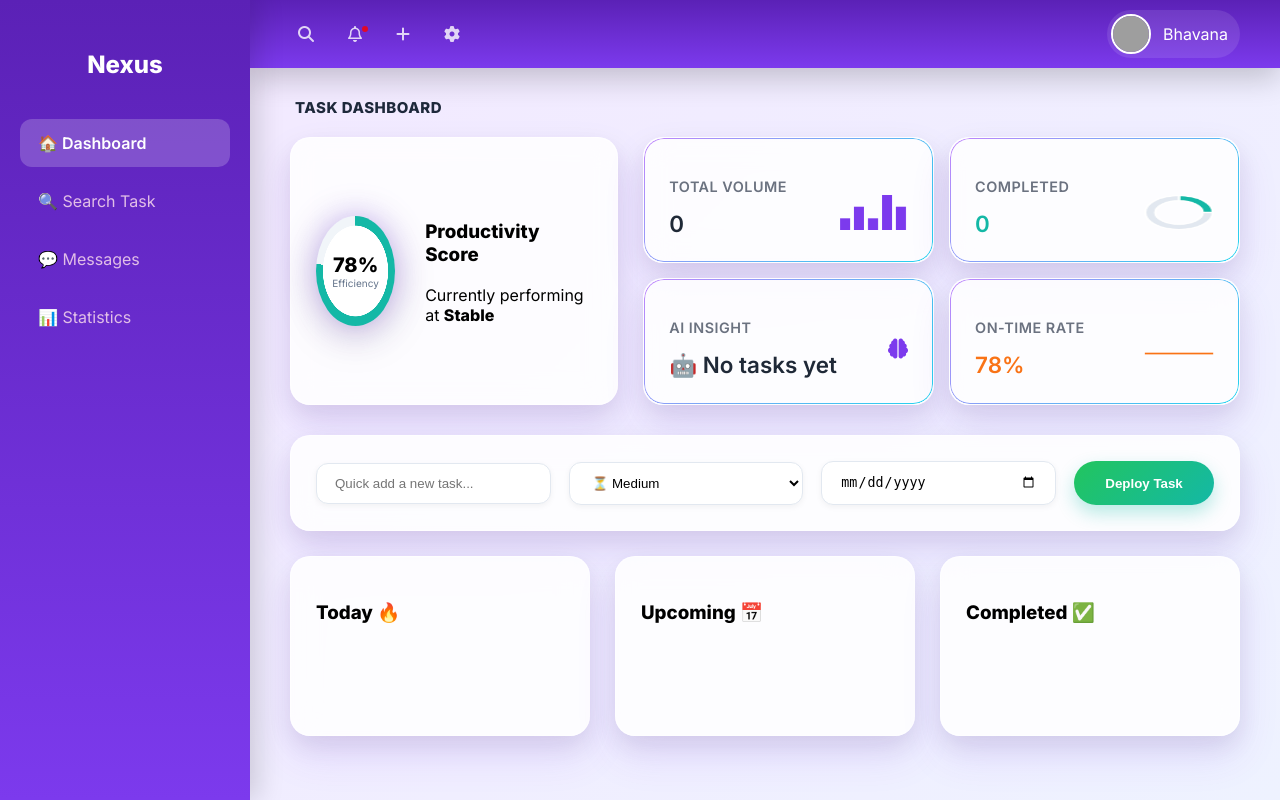
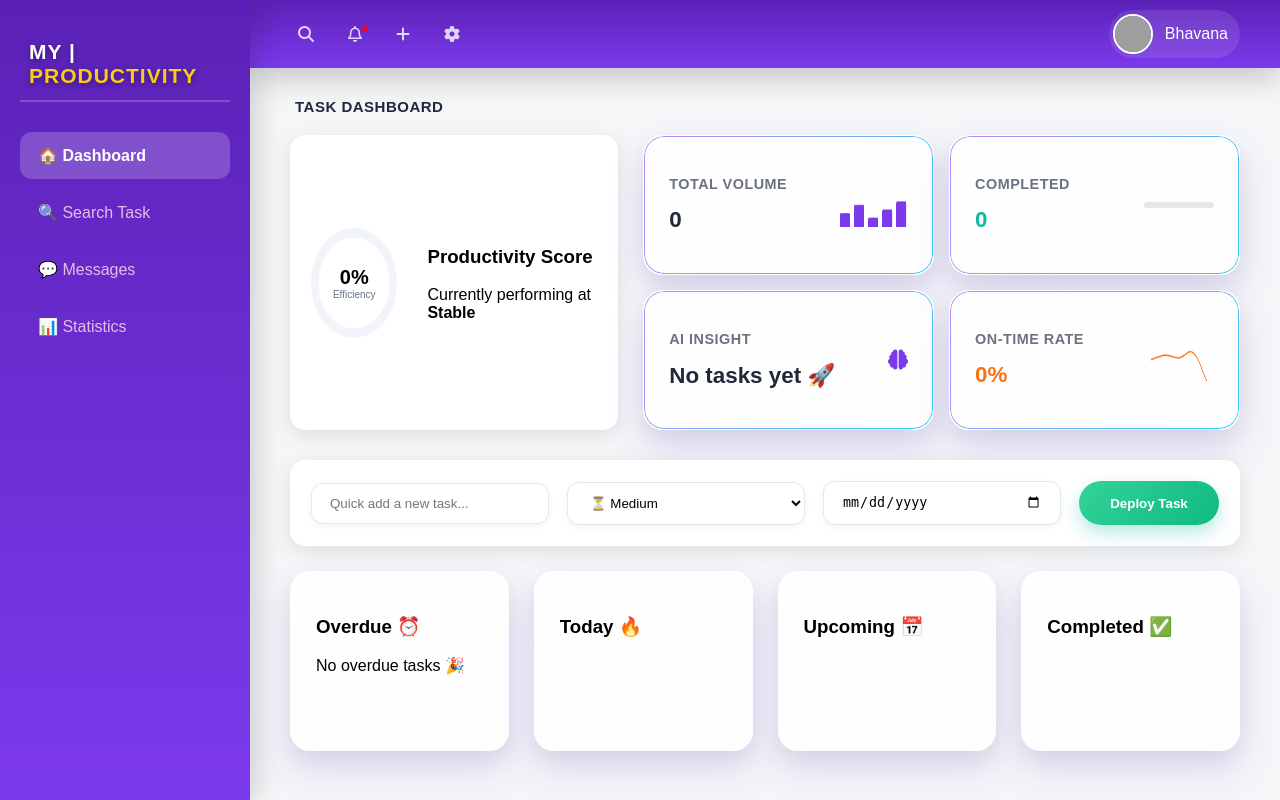
Before and after one commit to bhavana-cloudworks/task-dashboard, a Flask app: page / in a window 1280 px wide. Run offline with Flask 3, Linux system fonts and the light colour scheme; grey boxes are pictures that could not be loaded.

Commit message:
Initial commit: Task Dashboard UI

```diff
--- a/app.py
+++ b/app.py
@@ -9,12 +9,11 @@ done_tasks = []
 # ---------------- AI LOGIC ----------------
 def agentic_ai_recommendation(tasks):
     if not tasks:
-        return "No tasks yet "
+        return "No tasks yet 🚀"
 
     today = date.today()
     priority_order = {"High": 1, "Medium": 2, "Low": 3}
 
-    # Sort by deadline first, then priority
     sorted_tasks = sorted(
         tasks,
         key=lambda x: (
@@ -38,11 +37,11 @@ def agentic_ai_recommendation(tasks):
 @app.route("/")
 def index():
     ai_suggestion = agentic_ai_recommendation(tasks)
-
     today = date.today()
 
     today_list = []
     upcoming_list = []
+    overdue_list = []
 
     for t in tasks:
         task_date = date.fromisoformat(t["deadline"])
@@ -51,8 +50,9 @@ def index():
             today_list.append(t)
         elif task_date > today:
             upcoming_list.append(t)
+        else:
+            overdue_list.append(t)
 
-    # Priority sorting
     priority_order = {"High": 1, "Medium": 2, "Low": 3}
 
     today_list.sort(key=lambda x: priority_order[x["priority"]])
@@ -60,13 +60,41 @@ def index():
         date.fromisoformat(x["deadline"]),
         priority_order[x["priority"]]
     ))
+    overdue_list.sort(key=lambda x: (
+        date.fromisoformat(x["deadline"]),
+        priority_order[x["priority"]]
+    ))
+
+    # ---------------- FIXED METRICS ----------------
+    total_tasks = len(tasks) + len(done_tasks)
+
+    if total_tasks == 0:
+        efficiency = 0
+        on_time_rate = 0
+    else:
+        completed = len(done_tasks)
+
+        efficiency = int((completed / total_tasks) * 100)
+
+        on_time_completed = 0
+        for t in done_tasks:
+            task_date = date.fromisoformat(t["deadline"])
+            if task_date >= today:
+                on_time_completed += 1
+
+        if completed == 0:
+            on_time_rate = 0
+        else:
+            on_time_rate = int((on_time_completed / completed) * 100)
 
     return render_template(
         "index.html",
         today_tasks=today_list,
         upcoming_tasks=upcoming_list,
         done_tasks=done_tasks,
-        efficiency=78,
+        overdue_tasks=overdue_list,
+        efficiency=efficiency,
+        on_time_rate=on_time_rate,
         ai_suggestion=ai_suggestion
     )
 
@@ -74,7 +102,7 @@ def index():
 @app.route("/add", methods=["POST"])
 def add():
     tasks.append({
-        "id": len(tasks) + 1,
+        "id": len(tasks) + len(done_tasks) + 1,
         "name": request.form["name"],
         "priority": request.form["priority"],
         "deadline": request.form["deadline"]
@@ -107,12 +135,11 @@ def undo(id):
 @app.route("/delete/<int:id>")
 def delete(id):
     global tasks, done_tasks
-
     tasks = [t for t in tasks if t["id"] != id]
     done_tasks = [t for t in done_tasks if t["id"] != id]
-
     return redirect("/")
 
 
+# ---------------- RUN APP ----------------
 if __name__ == "__main__":
     app.run(debug=True)
--- a/static/style.css
+++ b/static/style.css
@@ -40,10 +40,27 @@ body {
 }
 
 .sidebar h2 {
-    font-size: 24px; /* Reduced from 28px */
-    margin-bottom: 40px;
-    text-align: center;
-    font-weight: 700; /* Reduced from 800 */
+    font-size: 21px;
+    font-weight: 800;
+    text-transform: uppercase;
+    letter-spacing: 1.0px;
+    margin: 0 0 30px 0;
+    text-align: left;
+    padding-left: 9px;
+     border-bottom: 2px solid rgba(255,255,255,0.2);
+    padding-bottom: 12px;
+    text-shadow: 0 2px 6px rgba(0,0,0,0.4);
+     margin-top: 10px;
+}
+
+
+.sidebar h2 span:first-child {
+
+     color: #ffffff; /* bright yellow */
+}
+
+.sidebar h2 span:last-child {
+    color: #facc15; /* white */
 }
 
 .nav-item {
@@ -192,10 +209,6 @@ body {
 
     background: radial-gradient(closest-side, white 82%, transparent 83% 100%),
                 conic-gradient(var(--teal) calc(var(--p) * 1%), #f1f5f9 0);
-
-    filter:
-        drop-shadow(0 10px 20px rgba(0,0,0,0.15))
-        drop-shadow(0 0 15px rgba(139,92,246,0.4));
 }
 
 .donut-inner {
@@ -229,7 +242,7 @@ body {
 .metric-card {
     position: relative;
     overflow: hidden;
-    min-height: 110px;
+    min-height: 140px;
     padding-top: 30px;
 }
 
@@ -268,6 +281,11 @@ body {
     justify-content: space-between;
     align-items: flex-end;
     margin-top: 10px;
+    align-items: center;
+}
+
+.metric-flex canvas {
+    flex-shrink: 0;   /* prevents squeezing */
 }
 
 /* =========================
@@ -295,8 +313,8 @@ body {
     border-radius: 999px;
     border: none;
     color: white;
-    font-weight: 600; /* Reduced from 700 */
-    background: linear-gradient(135deg, #22c55e, #14b8a6);
+    font-weight: 600;
+     background: linear-gradient(135deg, #34d399, #10b981);
     box-shadow: 0 8px 18px rgba(20,184,166,0.3);
     cursor: pointer;
 }
@@ -310,7 +328,7 @@ body {
 ========================= */
 .grid-3 {
     display: grid;
-    grid-template-columns: repeat(3, 1fr);
+    grid-template-columns: repeat(4, 1fr); /* ONLY CHANGE */
     gap: 25px;
     margin-top: 25px;
 }
@@ -382,28 +400,24 @@ body {
 
 .top-greeting {
     color: white;
-    font-weight: 500; /* Reduced from 600 */
+    font-weight: 500;
     font-size: 14px;
 }
-/* =========================
-   MINI CHART STYLE
-========================= */
 
+/* MINI CHART */
 .mini-chart {
-    width: 100px !important;
-    height: 40px !important;
+    width: 300px !important;
+    height: 60px !important;
     margin-top: 10px;
 }
-/* =========================
-   TOP RIGHT ICON GROUP
-========================= */
+
+/* TOP ICONS */
 .top-right {
     display: flex;
     align-items: center;
     gap: 15px;
 }
 
-/* ICON CONTAINER */
 .top-icons {
     display: flex;
     align-items: center;
@@ -456,7 +468,171 @@ body {
     white-space: normal;
 }
 
-/* ensure icons stay right */
 .actions {
     flex-shrink: 0;
 }
+/* =========================
+   COMPLETED PROGRESS BAR
+========================= */
+.progress-bar {
+    width: 100%;
+    height: 8px;
+    background: #e2e8f0;
+    border-radius: 10px;
+    margin-top: 12px;
+    overflow: hidden;
+}
+
+.progress-bar div {
+    height: 100%;
+    background: linear-gradient(135deg, #34d399, #10b981);
+    border-radius: 10px;
+    transition: width 0.4s ease;
+}
+body {
+    font-family: Arial;
+    background: #f4f6f8;
+    margin: 0;
+}
+
+.container {
+    width: 90%;
+    margin: auto;
+    padding: 20px;
+}
+
+h1 {
+    text-align: center;
+}
+
+.ai-box {
+    background: #111827;
+    color: white;
+    padding: 10px;
+    border-radius: 10px;
+    margin: 15px 0;
+}
+
+/* ---------------- METRICS ---------------- */
+.metrics {
+    display: flex;
+    gap: 20px;
+}
+
+.card {
+    flex: 1;
+    background: white;
+    padding: 20px;
+    border-radius: 15px;
+    box-shadow: 0 5px 20px rgba(0,0,0,0.1);
+}
+
+.center {
+    text-align: center;
+}
+
+.big {
+    font-size: 28px;
+    font-weight: bold;
+}
+
+/* ---------------- BAR ---------------- */
+.bar {
+    height: 8px;
+    background: #e5e7eb;
+    border-radius: 10px;
+    margin-top: 10px;
+}
+
+.fill {
+    height: 100%;
+    background: linear-gradient(90deg, #22c55e, #16a34a);
+    border-radius: 10px;
+}
+
+.fill.blue {
+    background: linear-gradient(90deg, #3b82f6, #60a5fa);
+}
+
+/* ---------------- RING ---------------- */
+.ring {
+    width: 90px;
+    height: 90px;
+    margin: auto;
+    border-radius: 50%;
+    background: conic-gradient(#3b82f6 calc(var(--p, 50) * 1%), #e5e7eb 0);
+    display: flex;
+    align-items: center;
+    justify-content: center;
+}
+
+.circle {
+    width: 70px;
+    height: 70px;
+    background: white;
+    border-radius: 50%;
+    display: flex;
+    align-items: center;
+    justify-content: center;
+    font-weight: bold;
+}
+
+/* ---------------- FORM ---------------- */
+.form {
+    display: flex;
+    gap: 10px;
+    margin: 20px 0;
+}
+
+input, select, button {
+    padding: 10px;
+    border-radius: 8px;
+    border: 1px solid #ccc;
+}
+
+button {
+    background: black;
+    color: white;
+    cursor: pointer;
+}
+
+/* ---------------- TASK GRID ---------------- */
+.grid {
+    display: flex;
+    gap: 20px;
+}
+
+.box {
+    flex: 1;
+    background: white;
+    padding: 15px;
+    border-radius: 15px;
+}
+
+.task {
+    padding: 8px;
+    background: #f1f5f9;
+    margin: 5px 0;
+    border-radius: 6px;
+    display: flex;
+    justify-content: space-between;
+}
+
+.done {
+    text-decoration: line-through;
+    opacity: 0.6;
+}
+.mini-progress {
+    width: 70px;              /* SAME as chart size */
+    height: 6px;
+    background: #e5e7eb;
+    border-radius: 10px;
+    overflow: hidden;
+}
+
+.mini-progress-fill {
+    height: 100%;
+    background: linear-gradient(90deg, #14b8a6, #10b981);
+    border-radius: 10px;
+    transition: width 0.4s ease;
+}
--- a/templates/index.html
+++ b/templates/index.html
@@ -57,9 +57,9 @@
 
 <body>
 
-<!-- SIDEBAR -->
 <div class="sidebar">
-    <h2>Nexus</h2>
+    <h2><span class="brand-yellow">MY</span> | <span class="brand-white">PRODUCTIVITY</span></h2>
+
     <a href="/" class="nav-item active">🏠 Dashboard</a>
     <a href="#" class="nav-item">🔍 Search Task</a>
     <a href="#" class="nav-item">💬 Messages</a>
@@ -68,9 +68,7 @@
 
 <div class="main-wrapper">
 
-    <!-- TOP BAR -->
     <div class="top-bar">
-
         <div class="top-icons">
             <i class="fa-solid fa-magnifying-glass"></i>
             <i class="fa-regular fa-bell"></i>
@@ -84,20 +82,16 @@
             </div>
             <span>Bhavana</span>
         </div>
-
     </div>
 
     <div class="content">
 
-        <!-- HEADER -->
         <div class="content-header">
             <h2 class="dashboard-top-title">Task Dashboard</h2>
         </div>
 
-        <!-- ANALYTICS -->
         <div class="analytics-row">
 
-            <!-- DONUT -->
             <div class="card donut-card">
                 <div class="donut-container" style="--p:{{ efficiency }};">
                     <div class="donut-inner">
@@ -106,7 +100,7 @@
                     </div>
                 </div>
 
-                <div class="donut-stats">
+                <div>
                     <h3>Productivity Score</h3>
                     <p>
                         Currently performing at
@@ -115,7 +109,6 @@
                 </div>
             </div>
 
-            <!-- METRICS -->
             <div class="metrics-grid">
 
                 <div class="metric-card">
@@ -123,7 +116,7 @@
                         <div>
                             <span class="metric-label">Total Volume</span>
                             <div class="metric-value">
-                                {{ today_tasks|length + upcoming_tasks|length + done_tasks|length }}
+                                {{ today_tasks|length + upcoming_tasks|length + done_tasks|length + overdue_tasks|length }}
                             </div>
                         </div>
                         <canvas id="barChart" class="mini-chart"></canvas>
@@ -138,17 +131,18 @@
                                 {{ done_tasks|length }}
                             </div>
                         </div>
-                        <canvas id="donutChart" class="mini-chart"></canvas>
+                        <div class="mini-progress">
+    <div class="mini-progress-fill" style="width: {{ efficiency }}%"></div>
+</div>
                     </div>
                 </div>
 
-                <!-- AI INSIGHT -->
                 <div class="metric-card">
                     <div class="metric-flex">
                         <div>
                             <span class="metric-label">AI Insight</span>
                             <div class="metric-value">
-                                🤖 {{ ai_suggestion }}
+                                 {{ ai_suggestion }}
                             </div>
                         </div>
                         <i class="fa-solid fa-brain" style="font-size:20px; color:#7c3aed;"></i>
@@ -170,7 +164,6 @@
             </div>
         </div>
 
-        <!-- ADD TASK -->
         <div class="card add-task-card">
             <form action="/add" method="post">
                 <input type="text" name="name" placeholder="Quick add a new task..." required>
@@ -187,8 +180,26 @@
             </form>
         </div>
 
-        <!-- TASK GRID -->
         <div class="grid-3">
+
+            <!-- OVERDUE -->
+            <div class="column-card">
+                <h3>Overdue ⏰</h3>
+                {% for t in overdue_tasks %}
+                <div class="task-item">
+                    <div class="task-info">
+                        <span>{{ t.name }}</span>
+                        <span class="badge high">{{ t.priority }}</span>
+                    </div>
+                    <div class="actions">
+                        <a href="/done/{{ t.id }}">✅</a>
+                        <a href="/delete/{{ t.id }}">🗑️</a>
+                    </div>
+                </div>
+                {% else %}
+                <p>No overdue tasks 🎉</p>
+                {% endfor %}
+            </div>
 
             <!-- TODAY -->
             <div class="column-card">
@@ -200,7 +211,7 @@
                         <span class="badge {{ t.priority|lower }}">{{ t.priority }}</span>
                     </div>
                     <div class="actions">
-                        <a href="/done/{{ t.id }}">✔️</a>
+                        <a href="/done/{{ t.id }}">✅</a>
                         <a href="/delete/{{ t.id }}">🗑️</a>
                     </div>
                 </div>
@@ -217,7 +228,7 @@
                         <span class="badge {{ t.priority|lower }}">{{ t.priority }}</span>
                     </div>
                     <div class="actions">
-                        <a href="/done/{{ t.id }}">✔️</a>
+                        <a href="/done/{{ t.id }}">✅</a>
                         <a href="/delete/{{ t.id }}">🗑️</a>
                     </div>
                 </div>
@@ -243,50 +254,70 @@
     </div>
 </div>
 
-<!-- CHARTS -->
 <script src="https://cdn.jsdelivr.net/npm/chart.js"></script>
+<script>
+const chartOptions = {
+    responsive: true,
+    maintainAspectRatio: false,
+    plugins: { legend: { display: false } },
+    scales: { x: { display: false }, y: { display: false } },
+    elements: { point: { radius: 0 } }
+};
 
-<script>
+// BAR CHART (Total Volume)
 new Chart(document.getElementById("barChart"), {
     type: "bar",
     data: {
         labels: ["1","2","3","4","5"],
-        datasets: [{ data: [1,2,1,3,2], backgroundColor: "#7c3aed" }]
+        datasets: [{
+            data: [12, 19, 8, 15, 22],
+            backgroundColor: "#7c3aed",
+            borderRadius: 4
+        }]
     },
-    options: {
-        plugins: { legend: { display: false } },
-        scales: { x: { display: false }, y: { display: false } }
-    }
+    options: chartOptions
 });
 
 new Chart(document.getElementById("donutChart"), {
     type: "doughnut",
     data: {
-        datasets: [{ data: [1,3], backgroundColor: ["#14b8a6","#e2e8f0"] }]
+        datasets: [{
+            data: [
+                {{ done_tasks|length }},
+                {{ 10 if done_tasks|length == 0 else 0 }}
+            ],
+            backgroundColor: [
+                "#14b8a6",   // teal
+                "#cbd5f5"    // darker gray (more visible)
+            ],
+            borderWidth: 0
+        }]
     },
     options: {
-        cutout: "70%",
-        plugins: { legend: { display: false } }
+        responsive: true,
+        maintainAspectRatio: false,
+        cutout: "55%",   // 🔥 thicker donut (was 70%)
+        plugins: {
+            legend: { display: false }
+        }
     }
 });
 
+
+// LINE CHART (On-Time Rate)
 new Chart(document.getElementById("lineChart"), {
     type: "line",
     data: {
-        labels: [1,2,3,4,5],
+        labels: ["M","T","W","T","F"],
         datasets: [{
-            data: [0,0,0,0,0],
+            data: [65, 78, 70, 85, {{ efficiency }}],
             borderColor: "#f97316",
-            fill: true,
-            backgroundColor: "#f9731620",
             tension: 0.4,
-            pointRadius: 0
+            borderWidth: 2,
+            fill: false
         }]
     },
-    options: {
-        plugins: { legend: { display: false } },
-        scales: { x: { display: false }, y: { display: false } }
-    }
+    options: chartOptions
 });
 </script>
 
```
Also changed, not shown: other parts of static/style.css (+14 -16 lines), templates/Chart.js (deleted, +0 -51 lines).
